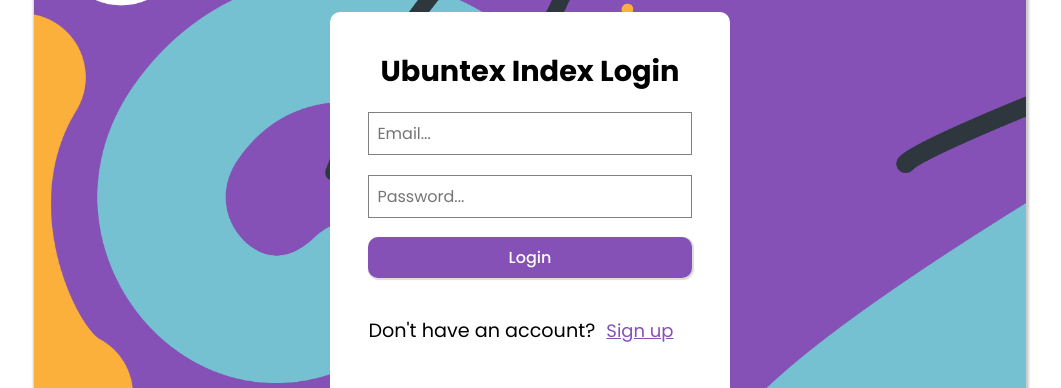
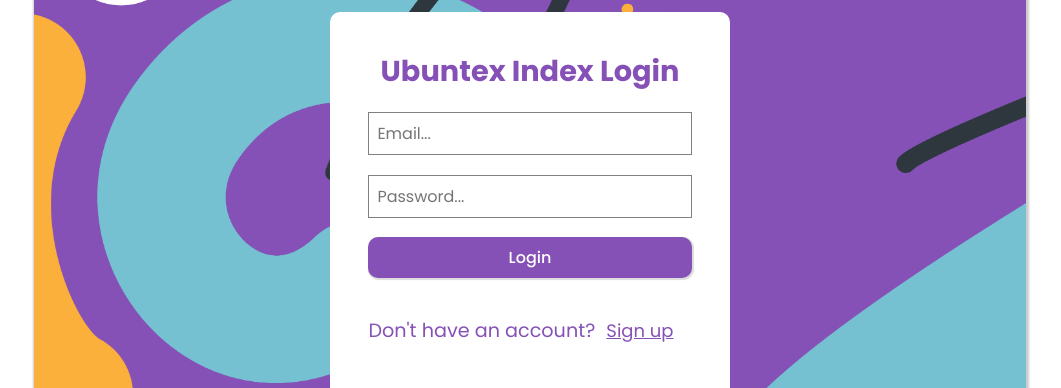
Before and after one commit to codingfaith/workethic, a website built with Vite: page client/auth.html in a window 1280 px wide. Shown: the part 139-527 px from the top of the page, without its empty margins (110-1171 px from the left). Built offline with nearby package versions, Linux system fonts and the light colour scheme; no server answers.

Commit message:
Updated sign up form colours

```diff
--- a/client/auth.css
+++ b/client/auth.css
@@ -5,9 +5,11 @@
 }
 #auth-container {
     margin: auto;
+    color: #8551b6;
     margin-top: 15px;
     max-width: 400px;
     border-radius: 10px;
+    margin-bottom: 15px;
     background: #ffffff;
 }
 #form-auth-container {
@@ -59,17 +61,6 @@ input {
     background: transparent;
     text-decoration: underline;
 }
-
-/* button {
-
-    color: #ffffff;
-    cursor: pointer;
-    background: #8551b6;
-    box-shadow: 1px 1px 1px 1px #ccc;
-}
-button:hover {
-    background: #fbb440;
-} */
 #login-btn:hover,
 #signup-btn:hover {
     border: none;
--- a/client/auth.html
+++ b/client/auth.html
@@ -27,8 +27,7 @@
             <a href="./about">About</a>
             <a href="./contact">Contact</a>
         </nav>
-        <div id="auth-content">
-            <div id="auth-container" class="form">
+        <div id="auth-container" class="form">
             <div id="login-form">
                 <h2>Ubuntex Index Login</h2>
                 <input type="email" id="login-email" placeholder="Email..." required>
@@ -59,7 +58,6 @@
                 </button>
                 <p>Already have an account? <button id="show-login">Login</button></p>
             </div>
-        </div>
         <div id="auth-error" class="logout-message"></div>
         </div>
     </div>
```
